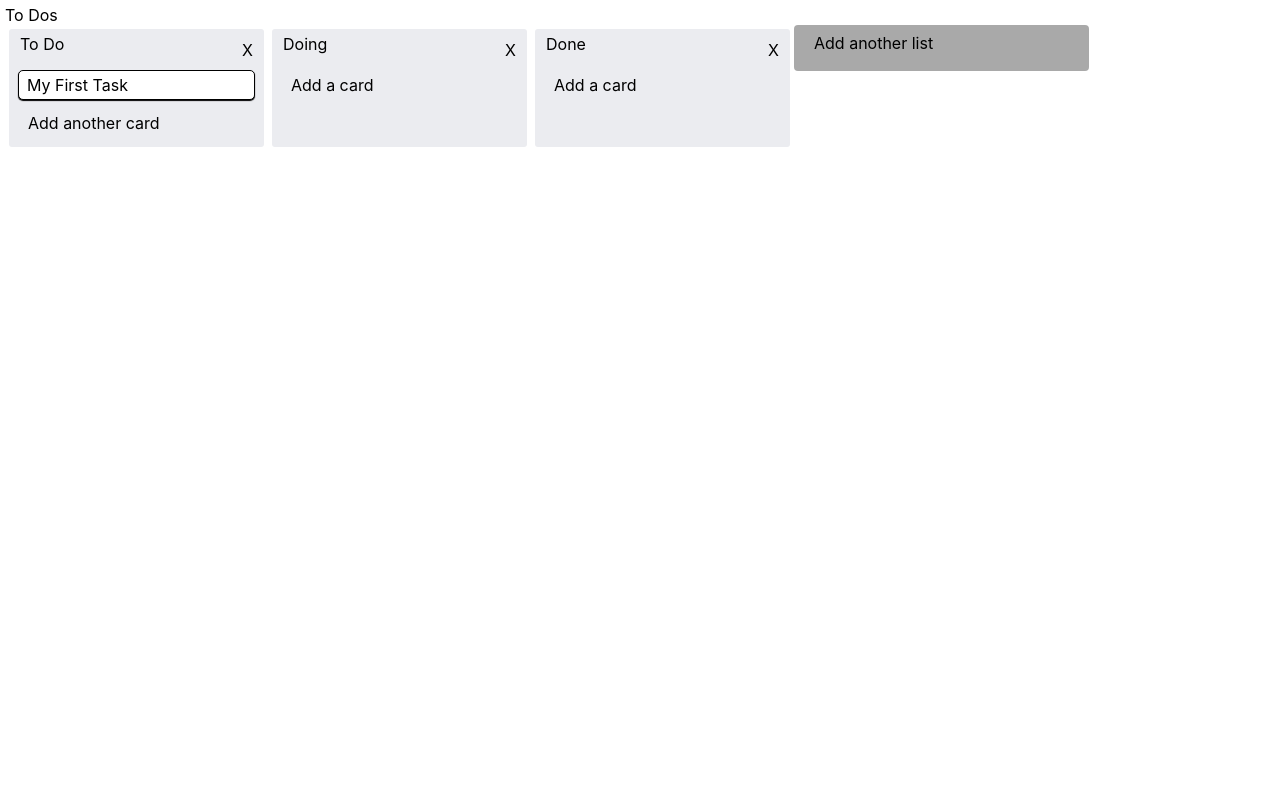
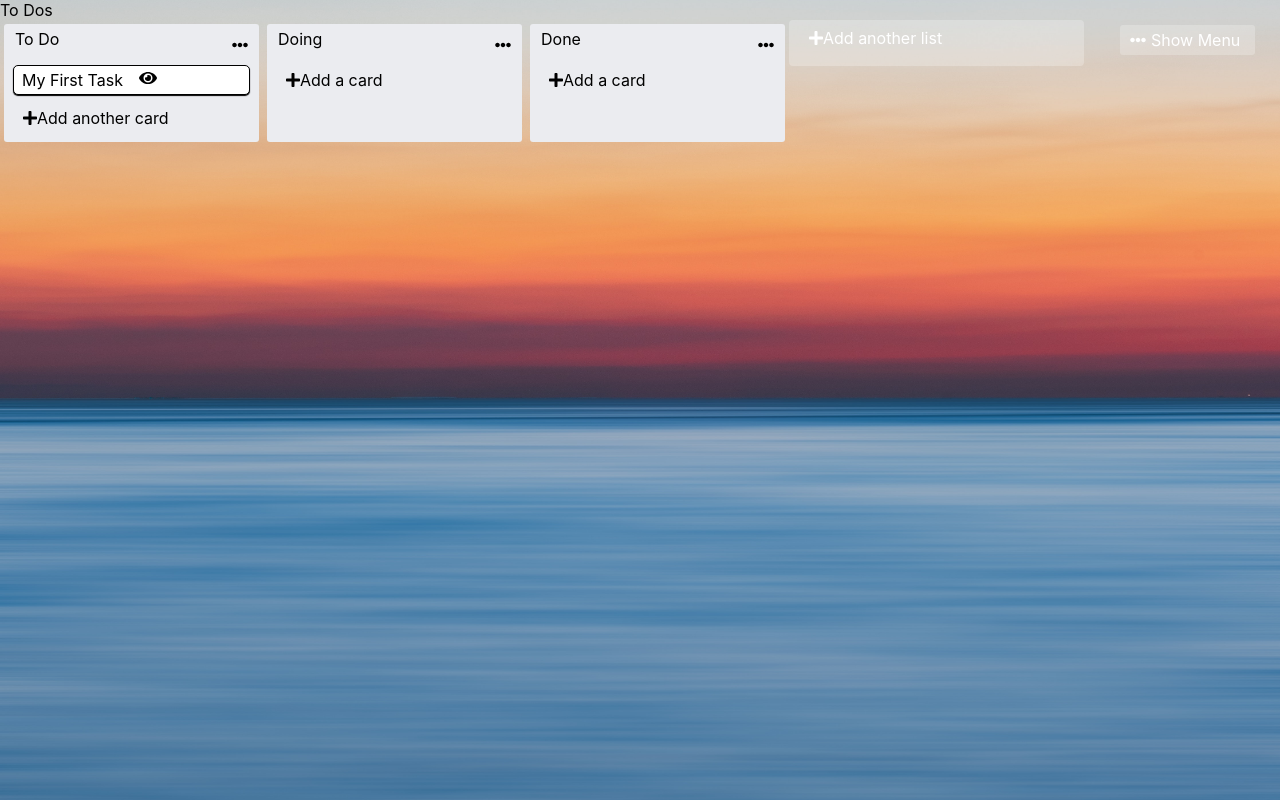
Before and after one commit to VernonQuan/Trelleo, a React (Create React App) app: page / in a window 1280 px wide. Built offline with nearby package versions, Linux system fonts and the light colour scheme.

Commit message:
Added background image

```diff
--- a/package.json
+++ b/package.json
@@ -17,6 +17,7 @@
     "react": "^17.0.1",
     "react-dom": "^17.0.1",
     "react-redux": "^7.2.2",
+    "react-responsive-modal": "^6.0.1",
     "react-scripts": "4.0.3",
     "redux": "^4.0.5",
     "redux-devtools-extension": "^2.13.9",
--- a/src/components/board/Board.scss
+++ b/src/components/board/Board.scss
@@ -1,7 +1,14 @@
 .Board {
-  padding: 5px;
+  background-image: url(../../images/pexels-abdullah-ghatasheh-1631677.jpg);
+  background-size: cover;
+  background-position: center center;
+  background-repeat: no-repeat;
+  display: flex;
+  flex-direction: column;
   height: 100vh;
-  width: 100vh;
+  margin: auto;
+  padding: 0;
+  width: 100vw;
 }
 
 .ListContainer {
@@ -10,9 +17,9 @@
 }
 
 .openAddList {
-  // background-color: hsla(0, 0%, 100%, .24);
-  background-color: darkgrey;
+  background-color: hsla(0, 0%, 100%, .24);
   border-radius: 4px;
+  color: #fff;
   max-height: 30px;
   min-width: 255px;
   padding: 8px 20px;
@@ -20,6 +27,36 @@
   vertical-align: middle;
 
   &:hover {
+    background-color: rgba(233, 233, 233, 0.24);
     cursor: pointer;
   }
 }
+
+.menuBar {
+  display: inline-block;
+  position: relative;
+  width: 100%;
+}
+
+.menuButton {
+  background-color: hsla(0, 0%, 100%, .24);
+  border-radius: 3px;
+  color: #fff;
+  float: right;
+  margin: 5px;
+  min-width: 125px;
+  padding: 5px;
+  position: fixed;
+  right: 20px;
+  width: 125px;
+  z-index: 999;
+
+  &:hover {
+    background-color: rgba(233, 233, 233, 0.24);
+    cursor: pointer;
+  }
+}
+
+.menuIcon {
+  padding: 5px;
+}
--- a/src/components/board/Board.tsx
+++ b/src/components/board/Board.tsx
@@ -1,14 +1,18 @@
+import { faEllipsisH, faPlus } from '@fortawesome/free-solid-svg-icons';
+import { FontAwesomeIcon } from '@fortawesome/react-fontawesome';
 import { ChangeEvent, FormEvent, useState } from 'react';
 import { useDispatch, useSelector } from 'react-redux';
 import { AppState } from '../../store/rootReducer';
 import List from '../list/List';
 import { ADD_LIST } from '../list/types';
+import Menu from '../menu/Menu';
 import './Board.scss';
 
 const Board = (): JSX.Element => {
   const { board } = useSelector((state: AppState) => state);
   const [createList, setCreateList] = useState(false);
   const [createListText, setCreateListText] = useState('');
+  const [showMenu, setShowMenu] = useState(false);
   const { lists, title } = board;
   const dispatch = useDispatch();
 
@@ -42,9 +46,24 @@ const Board = (): JSX.Element => {
     setCreateListText('');
   };
 
+  const toggleMenu = (): void => {
+    setShowMenu(!showMenu);
+  };
+
   return (
     <div className="Board">
       <div>{title}</div>
+      <div className="menuBar">
+        {!showMenu && (
+          <div onClick={toggleMenu} className="menuButton">
+            <span className="menuIcon">
+              <FontAwesomeIcon icon={faEllipsisH} />
+            </span>
+            <span>Show Menu</span>
+          </div>
+        )}
+        {showMenu && <Menu {...{ toggleMenu }} />}
+      </div>
       <div className="ListContainer">
         {lists.map((list) => (
           <List key={`${list.title}-${list.id}`} {...list} />
@@ -64,7 +83,8 @@ const Board = (): JSX.Element => {
           </form>
         ) : (
           <div onClick={toggleCreateList} className="openAddList">
-            Add {lists.length > 0 ? 'another' : 'a'} list
+            <FontAwesomeIcon icon={faPlus} />
+            {`Add ${lists.length > 0 ? 'another' : 'a'} list`}
           </div>
         )}
       </div>
--- a/src/components/card/Card.tsx
+++ b/src/components/card/Card.tsx
@@ -1,5 +1,6 @@
 import { useState } from 'react';
 import { FontAwesomeIcon } from '@fortawesome/react-fontawesome';
+import { faPencilAlt, faEye } from '@fortawesome/free-solid-svg-icons';
 import { ICard } from './types';
 import { getInitials } from '../constants/helperFunctions';
 import './Card.scss';
@@ -19,8 +20,8 @@ export const Card = (props: ICard): JSX.Element => {
   return (
     <div className="card" onMouseEnter={onHoverEnter} onMouseLeave={onHoverLeave}>
       <span>{title}</span>
-      <FontAwesomeIcon className="editButton" icon="pencil-alt" visibility={hoverState ? 'visible' : 'hidden'} />
-      <FontAwesomeIcon icon="eye" />
+      <FontAwesomeIcon className="editButton" icon={faPencilAlt} visibility={hoverState ? 'visible' : 'hidden'} />
+      <FontAwesomeIcon icon={faEye} />
       <span>
         {members.map((member, index) => (
           <span className="userCircle" key={`${member}-${index}`}>
--- a/src/components/list/List.scss
+++ b/src/components/list/List.scss
@@ -44,7 +44,7 @@
 
   &:hover {
     cursor: pointer;
-    background-color: darkgrey;
+    background-color: rgb(228, 228, 228);
   }
 }
 
@@ -77,3 +77,33 @@
   resize: none;
   width: 240px;
 }
+
+.dropdownContainer {
+  position: relative;
+  display: inline-block;
+}
+
+.dropdown {
+  position: absolute;
+  top: 100%;
+  left: 0;
+  width: 300px;
+  z-index: 2;
+  border: 1px solid rgba(0, 0, 0, 0.04);
+  box-shadow: 0 16px 24px 2px rgba(0, 0, 0, 0.14);
+}
+
+ul {
+  list-style: none;
+  padding: 0;
+  margin: 0;
+}
+
+li {
+  padding: 8px 12px;
+}
+
+li:hover {
+  background-color: rgba(0, 0, 0, 0.14);
+  cursor: pointer;
+}
--- a/src/components/list/List.tsx
+++ b/src/components/list/List.tsx
@@ -1,3 +1,5 @@
+import { faEllipsisH, faPlus } from '@fortawesome/free-solid-svg-icons';
+import { FontAwesomeIcon } from '@fortawesome/react-fontawesome';
 import { useEffect, useState } from 'react';
 import { useDispatch } from 'react-redux';
 import { Card } from '../card/Card';
@@ -12,6 +14,7 @@ const List = (props: IList): JSX.Element => {
   const [newCardText, setNewCardText] = useState('');
   const [titleState, setTitleState] = useState(title);
   const [textareaRows, setTextareaRows] = useState(1);
+  const [showDropdown, setShowDropdown] = useState(false);
   const dispatch = useDispatch();
 
   const handleTitleOnSubmit = (e: React.FormEvent<HTMLFormElement>): void => {
@@ -51,6 +54,10 @@ const List = (props: IList): JSX.Element => {
 
   const editText = (): void => {
     setEditingTitle(true);
+  };
+
+  const onElipsesClick = (): void => {
+    setShowDropdown(true);
   };
 
   const deleteList = (): void => {
@@ -100,6 +107,10 @@ const List = (props: IList): JSX.Element => {
     setNewCardText('');
   };
 
+  const handleMouseClickOutside = (e: MouseEvent): void => {
+    setShowDropdown(false);
+  };
+
   const enterKeyDetector = ({ key }: KeyboardEvent): void => {
     if (key === 'Enter') {
       submitNewCard();
@@ -108,9 +119,11 @@ const List = (props: IList): JSX.Element => {
 
   useEffect(() => {
     window.addEventListener('keydown', enterKeyDetector);
+    window.addEventListener('mousedown', handleMouseClickOutside);
 
     return (): void => {
       window.removeEventListener('keydown', enterKeyDetector);
+      window.removeEventListener('mousedown', handleMouseClickOutside);
     };
   }, []);
 
@@ -134,7 +147,7 @@ const List = (props: IList): JSX.Element => {
           </span>
         )}
         <span onClick={deleteList} className="deleteButton">
-          X
+          <FontAwesomeIcon icon={faEllipsisH} />
         </span>
       </div>
       {cards.map((card) => (
@@ -153,7 +166,10 @@ const List = (props: IList): JSX.Element => {
           />
         </form>
       ) : (
-        <div className="add" onClick={toggleCreateNewCard}>{`Add ${cards.length > 0 ? 'another' : 'a'} card`}</div>
+        <div className="add" onClick={toggleCreateNewCard}>
+          <FontAwesomeIcon icon={faPlus} />
+          {`Add ${cards.length > 0 ? 'another' : 'a'} card`}
+        </div>
       )}
     </div>
   );
--- /dev/null
+++ b/src/components/menu/Menu.scss
@@ -0,0 +1,37 @@
+.menuContainer {
+  background-color: #f4f5f7;
+  display: flex;
+  flex-direction: column;
+  padding: 10px;
+  position: fixed;
+  right: 20px;
+  width: 339px;
+  z-index: 999;
+}
+
+.label {
+  position: relative;
+  text-align: center;
+}
+
+
+.labelMenuExit {
+  position: absolute;
+  right: 0;
+
+  &:hover {
+    cursor: pointer;
+  }
+}
+
+
+.menuItem {
+  border-radius: 4px;
+  padding: 10px;
+  margin: 2px 0;
+
+  &:hover {
+    background-color: #dcdee0;
+    cursor: pointer;
+  }
+}
--- /dev/null
+++ b/src/components/menu/Menu.tsx
@@ -0,0 +1,31 @@
+import { faTimes } from '@fortawesome/free-solid-svg-icons';
+import { FontAwesomeIcon } from '@fortawesome/react-fontawesome';
+import './Menu.scss';
+import { menuItems } from './menuItems';
+
+interface MenuProps {
+  toggleMenu: () => void;
+}
+
+const Menu = (props: MenuProps): JSX.Element => {
+  return (
+    <div className="menuContainer">
+      <div className="label">
+        <span className="labelText">Menu</span>
+        <span onClick={props.toggleMenu} className="labelMenuExit">
+          <FontAwesomeIcon icon={faTimes} />
+        </span>
+      </div>
+      <hr />
+      {menuItems.map((menuItem) => (
+        <div key={menuItem.name} className="menuItem">
+          {menuItem.icon && <FontAwesomeIcon className="menuItemIcon" icon={menuItem.icon} />}
+          <span className="menuItemName">{menuItem.name}</span>
+          {menuItem.description && <div className="menuItemDescription">{menuItem.description}</div>}
+        </div>
+      ))}
+    </div>
+  );
+};
+
+export default Menu;
--- /dev/null
+++ b/src/components/menu/menuItems.ts
@@ -0,0 +1,32 @@
+import { IconDefinition } from '@fortawesome/fontawesome-common-types';
+import { faEllipsisH, faImage, faSearch, faSignal, faStickyNote } from '@fortawesome/free-solid-svg-icons';
+
+type menuItem = {
+  name: string;
+  description?: string;
+  icon?: IconDefinition;
+};
+
+export const menuItems: menuItem[] = [
+  {
+    name: 'About This board',
+    description: 'Add a description to your board',
+    icon: faSignal,
+  },
+  {
+    name: 'Change Background',
+    icon: faImage,
+  },
+  {
+    name: 'Search Cards',
+    icon: faSearch,
+  },
+  {
+    name: 'Stickers',
+    icon: faStickyNote,
+  },
+  {
+    name: 'More',
+    icon: faEllipsisH,
+  },
+];
```
Also changed, not shown: public/index.html (+2 -27 lines), src/images/pexels-abdullah-ghatasheh-1631677.jpg (added), 1 other file (tests, documents, lock files or other folders).
